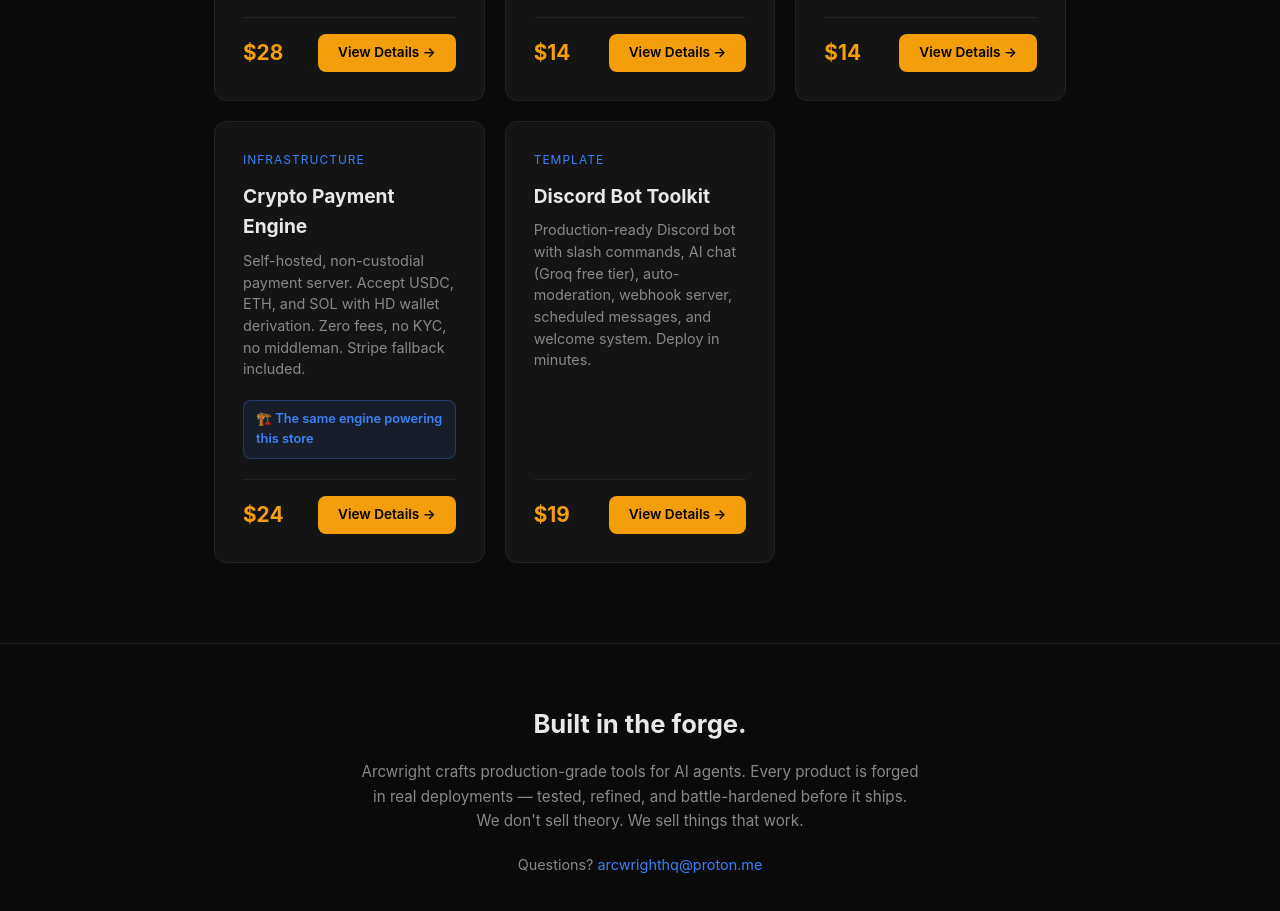
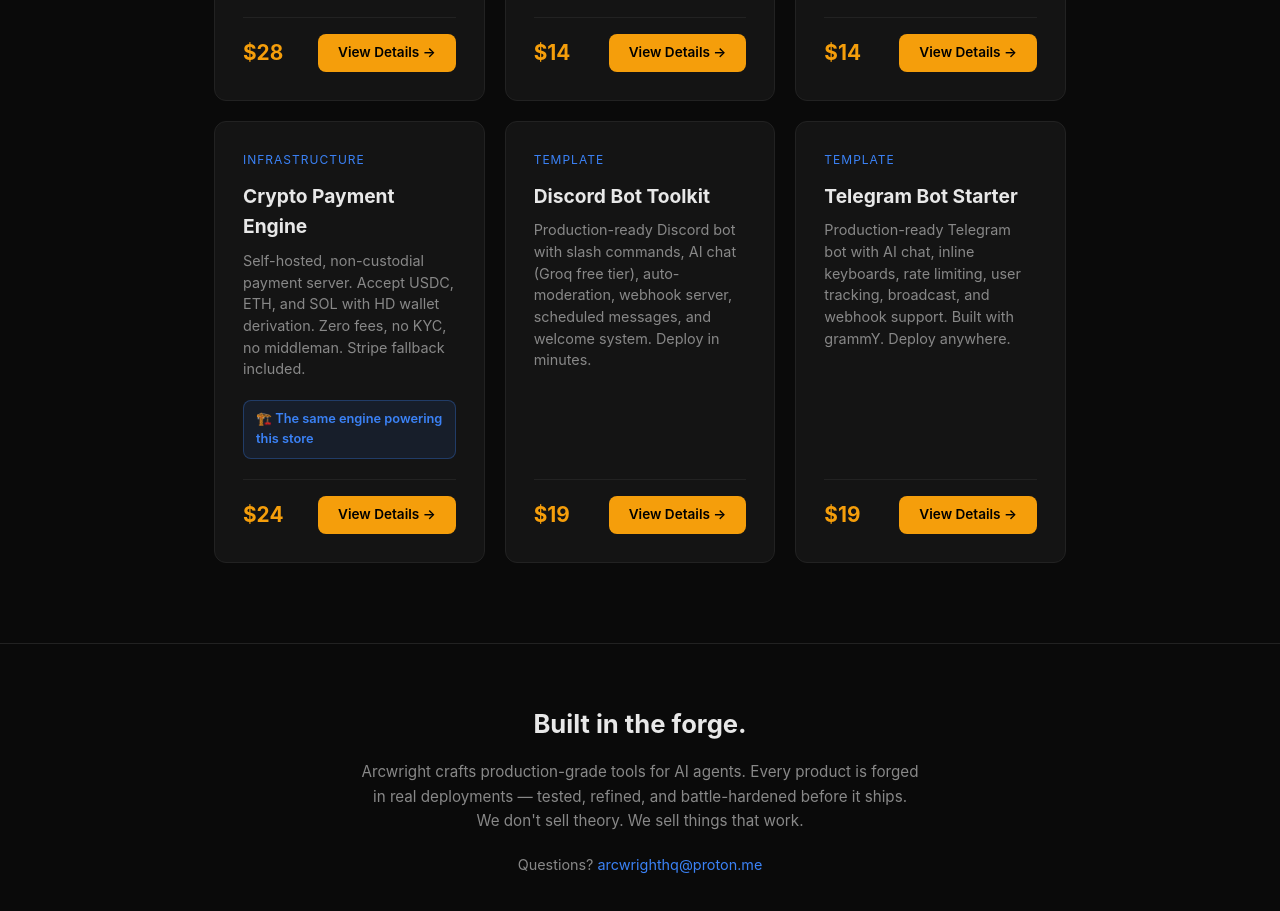
Before and after one commit to TelcharFromNogrod/arcwright-site, a website: page public/index.html in a window 1280 px wide. Shown: the part 1351-2262 px from the top of the page. Drawn offline with Linux system fonts and the light colour scheme.

Commit message:
Add Telegram Bot Starter as product #6 ()

```diff
--- a/public/index.html
+++ b/public/index.html
@@ -477,6 +477,16 @@
         </div>
       </div>
 
+      <div class="card">
+        <div class="card-tag">Template</div>
+        <h3>Telegram Bot Starter</h3>
+        <p>Production-ready Telegram bot with AI chat, inline keyboards, rate limiting, user tracking, broadcast, and webhook support. Built with grammY. Deploy anywhere.</p>
+        <div class="card-footer">
+          <span class="price">$19</span>
+          <a href="/product.html?slug=telegram-bot-starter" class="btn">View Details →</a>
+        </div>
+      </div>
+
     </div>
   </div>
 </section>
--- a/server.js
+++ b/server.js
@@ -82,6 +82,7 @@ const productFiles = {
   'crypto-wallet-manager': { name: 'Crypto Wallet Manager', price: 14 },
   'crypto-payment-engine': { name: 'Crypto Payment Engine — Self-Hosted, Non-Custodial', price: 24 },
   'discord-bot-toolkit': { name: 'Discord Bot Toolkit — AI, Moderation, Webhooks', price: 19 },
+  'telegram-bot-starter': { name: 'Telegram Bot Starter — AI, Keyboards, Rate Limiting', price: 19 },
 };
 
 for (const [slug, info] of Object.entries(productFiles)) {
```
